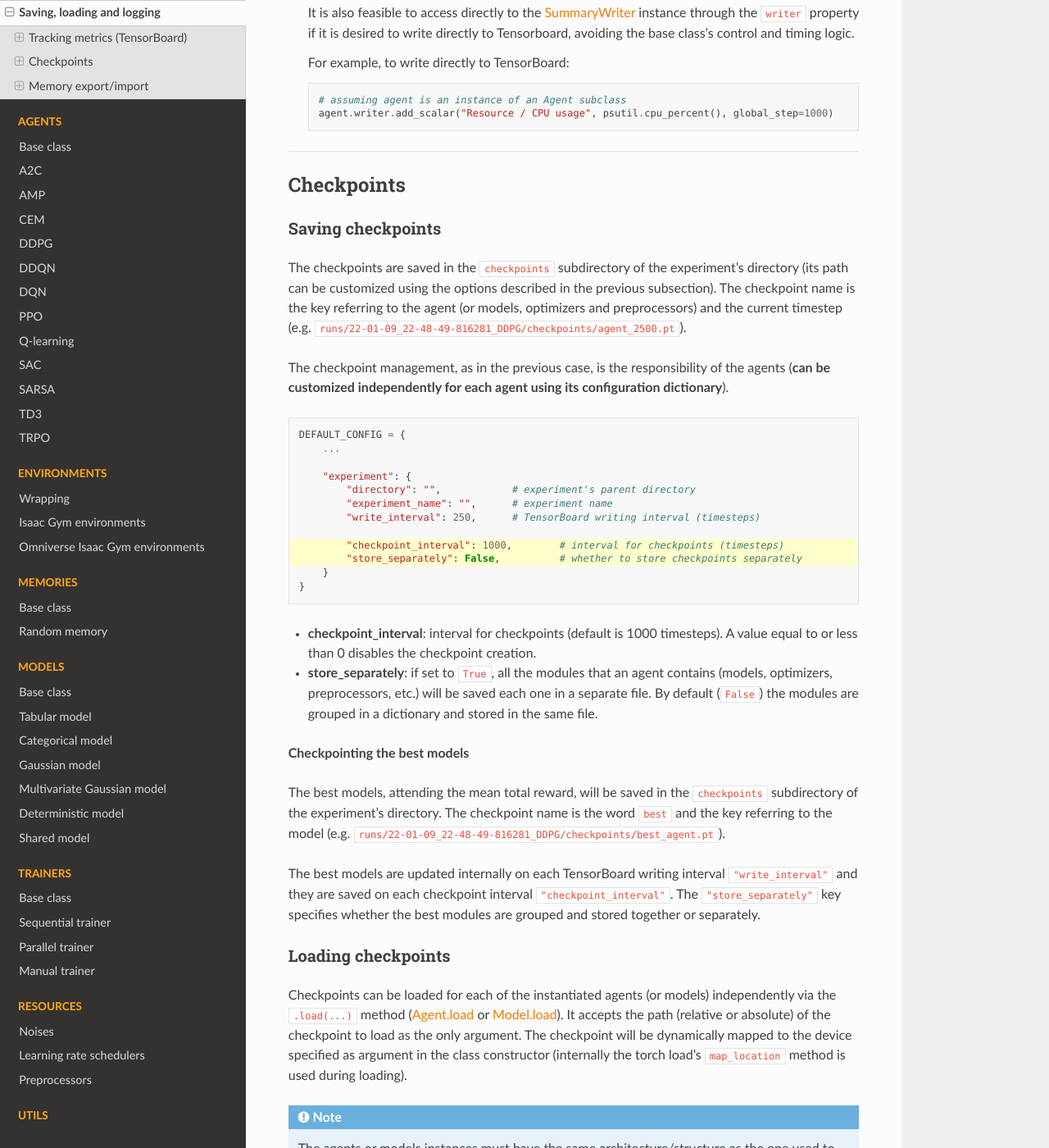
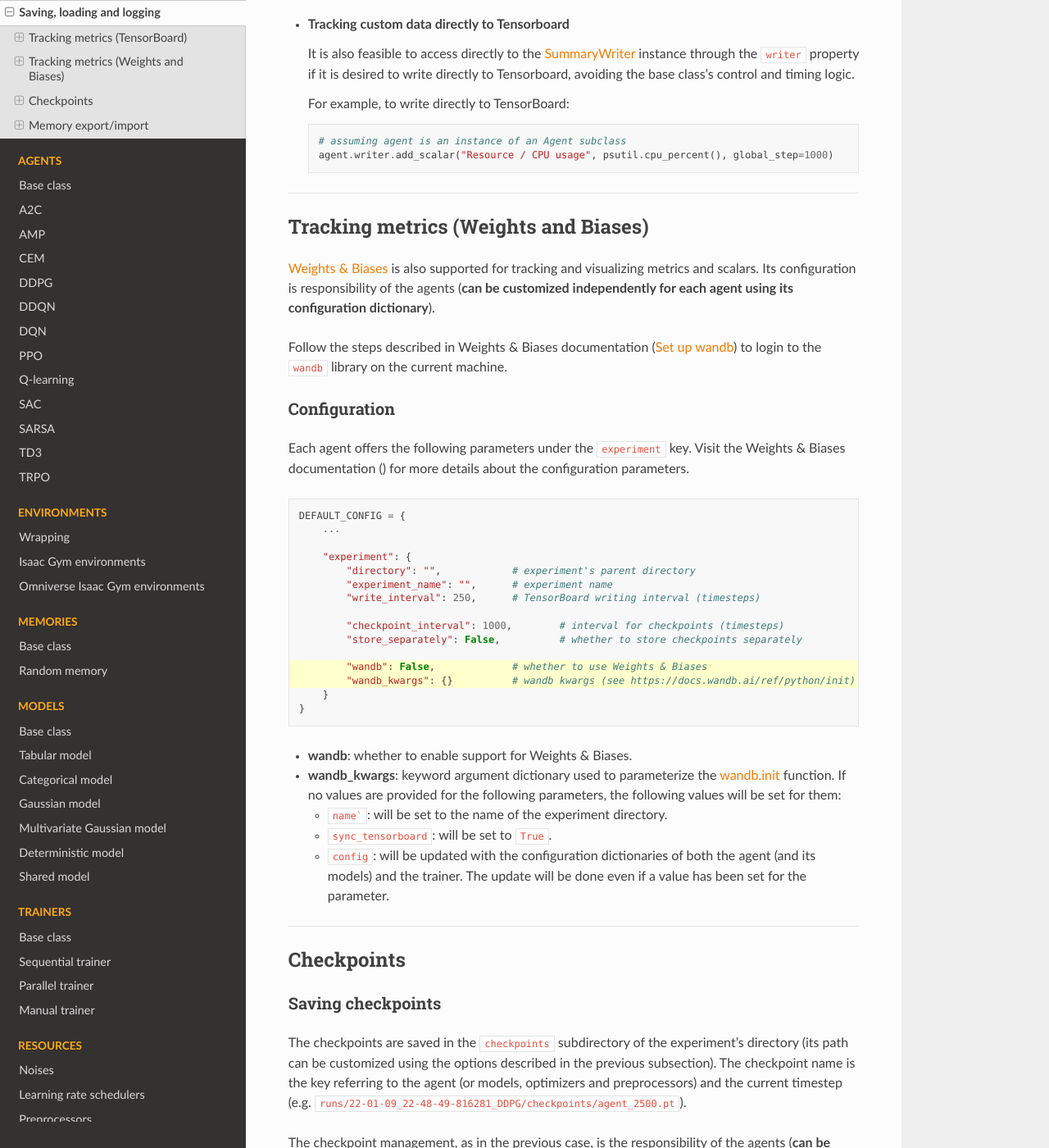
Before and after one commit to Toni-SM/skrl, a Sphinx documentation site: the page built from docs/source/intro/data.rst, in a window 1280 px wide and 1400 px high, scrolled down 2688 px. Shown: the whole window at 82% size. Built offline with Sphinx 7.4.7 and the Read the Docs theme 2.0.0, drawn with Linux system fonts in a browser that asks for light colours; some of the changed text lies outside the part shown.

Commit message:
Move wandb documentation from utilities to data.rst file

```diff
--- a/docs/source/intro/data.rst
+++ b/docs/source/intro/data.rst
@@ -26,6 +26,9 @@ Each agent offers the following parameters under the :literal:`"experiment"` key
 
             "checkpoint_interval": 1000,        # interval for checkpoints (timesteps)
             "store_separately": False,          # whether to store checkpoints separately
+
+            "wandb": False,             # whether to use Weights & Biases
+            "wandb_kwargs": {}          # wandb kwargs (see https://docs.wandb.ai/ref/python/init)
         }
     }
 
@@ -128,6 +131,49 @@ Tracking custom metrics/scales
 
 ----------------
 
+Tracking metrics (Weights and Biases)
+-------------------------------------
+
+`Weights & Biases <https://wandb.ai>`_ is also supported for tracking and visualizing metrics and scalars. Its configuration is responsibility of the agents (**can be customized independently for each agent using its configuration dictionary**).
+
+Follow the steps described in Weights & Biases documentation (`Set up wandb <https://docs.wandb.ai/quickstart#1.-set-up-wandb>`_) to login to the :literal:`wandb` library on the current machine.
+
+Configuration
+^^^^^^^^^^^^^
+
+Each agent offers the following parameters under the :literal:`experiment` key. Visit the Weights & Biases documentation () for more details about the configuration parameters.
+
+.. code-block:: python
+    :emphasize-lines: 12-13
+
+    DEFAULT_CONFIG = {
+        ...
+
+        "experiment": {
+            "directory": "",            # experiment's parent directory
+            "experiment_name": "",      # experiment name
+            "write_interval": 250,      # TensorBoard writing interval (timesteps)
+
+            "checkpoint_interval": 1000,        # interval for checkpoints (timesteps)
+            "store_separately": False,          # whether to store checkpoints separately
+
+            "wandb": False,             # whether to use Weights & Biases
+            "wandb_kwargs": {}          # wandb kwargs (see https://docs.wandb.ai/ref/python/init)
+        }
+    }
+
+* **wandb**: whether to enable support for Weights & Biases.
+
+* **wandb_kwargs**: keyword argument dictionary used to parameterize the `wandb.init <https://docs.wandb.ai/ref/python/init>`_ function. If no values are provided for the following parameters, the following values will be set for them:
+
+  * :literal:`name``: will be set to the name of the experiment directory.
+
+  * :literal:`sync_tensorboard`:  will be set to :literal:`True`.
+
+  * :literal:`config`: will be updated with the configuration dictionaries of both the agent (and its models) and the trainer. The update will be done even if a value has been set for the parameter.
+
+----------------
+
 Checkpoints
 -----------
 
@@ -151,6 +197,9 @@ The checkpoint management, as in the previous case, is the responsibility of the
 
             "checkpoint_interval": 1000,        # interval for checkpoints (timesteps)
             "store_separately": False,          # whether to store checkpoints separately
+
+            "wandb": False,             # whether to use Weights & Biases
+            "wandb_kwargs": {}          # wandb kwargs (see https://docs.wandb.ai/ref/python/init)
         }
     }
 
```
Also changed, not shown: other parts of docs/source/intro/data.rst (+3 -3 lines), docs/source/modules/skrl.utils.utilities.rst (+0 -31 lines).
